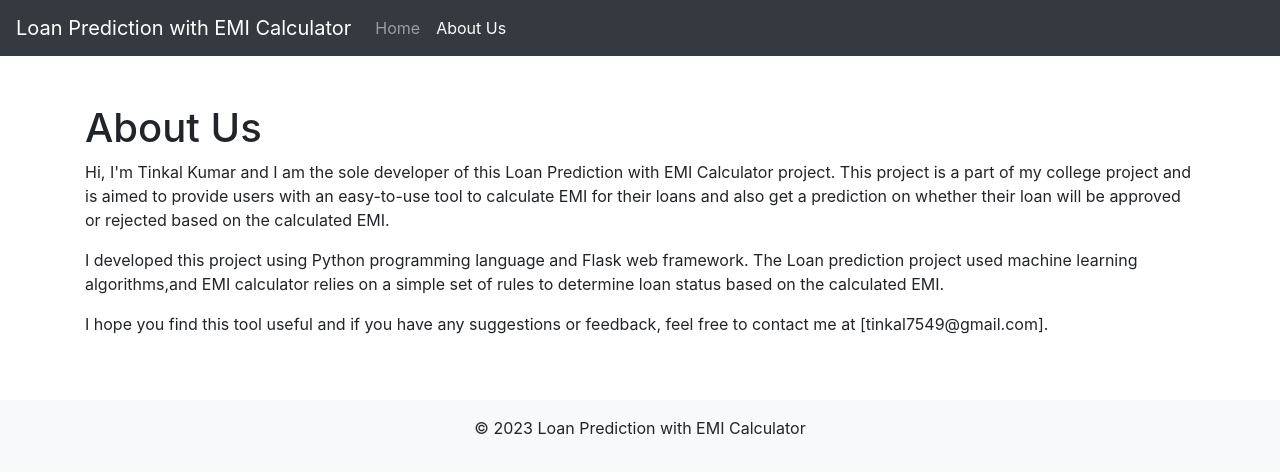
After one commit to ArnavTinkalKr/LoanPrediction, a Flask app: page /about in a window 1280 px wide. The commit adds this page. Shown: the top 474 px of the page. Run offline with Flask 2, Linux system fonts and the light colour scheme; parts of the project's set-up code (start-up, migrations or seed data) failed here and were passed over; some libraries are stand-ins or nearby versions.

Commit message:
Initial commit

```diff
--- a/app.py
+++ b/app.py
@@ -1,22 +1,21 @@
 # save this as app.py
 # pylint: disable=unused-import
+import numpy as np
 import sklearn
-from flask import Flask, escape, request, render_template
+from flask import Flask, request, render_template
 import pickle
-import numpy as np
 import joblib
+
 
 model = joblib.load('/home/tinkal/Desktop/LoanPredictionProject/model.pkl')
 
-
+# model1 = joblib.load('/home/tinkal/Desktop/LoanPredictionProject/model1.pkl')
 
 app = Flask(__name__)
-
 
 @app.route('/')
 def home():
     return render_template("index.html")
-
 
 @app.route('/predict', methods=['GET', 'POST'])
 def predict():
@@ -87,7 +86,6 @@ def predict():
             semiurban=0
             urban=0
 
-
         ApplicantIncomelog = np.log(ApplicantIncome)
         totalincomelog = np.log(ApplicantIncome+CoapplicantIncome)
         LoanAmountlog = np.log(LoanAmount)
@@ -112,7 +110,69 @@ def predict():
     else:
         return render_template("prediction.html")
 
+# define route for the about page
+@app.route('/about')
+def about():
+    return render_template('aboutus.html')
+
+
+"""
+# define route to handle loan calculation
+@app.route('/calculate', methods=['GET', 'POST'])
+def calculate():
+    if request.method == 'POST':
+        # validate loan data from form
+        p = request.form.get("PrincipalAmount")
+        R = request.form.get("AnnualInterestRate")
+        n = request.form.get("EntarNumberOfMounth")
+
+        if p and R and n:
+            # All form fields are present and non-empty
+            p = float(p)
+            R = float(R)
+            n = int(n)
+
+            # calculate interest rate per month
+            r = R / (12 * 100)
+
+            # calculate equated monthly installment (EMI)
+            emi = p * r * ((1+r)**n) / ((1+r)**n - 1)
+
+            # determine loan status based on EMI
+            if emi <= 0:
+                status = "Invalid input"
+            elif emi <= 10000:
+                status = "Approved"
+            else:
+                status = "Rejected"
+
+        # render result template with EMI and prediction
+        #return render_template("result.html", result_text="EMI is {} and loan status is {}".format(emi, status))
+    else:
+        return render_template("result.html")
+
+"""
+
+
+@app.route('/calculate', methods=['GET', 'POST'])
+def calculate():
+    if request.method == 'POST':
+       loan_amount = int(request.form.get('loan_amount'))
+       tenure = int(request.form.get('tenure'))
+       interest_rate = float(request.form.get('interest_rate'))
+       monthly_interest_rate = interest_rate/(12*100)
+       monthly_emi = (loan_amount*monthly_interest_rate*((1+monthly_interest_rate)**tenure))/(((1+monthly_interest_rate)**tenure)-1)
+       total_amount_payable = monthly_emi*tenure
+
+
+       #return render_template("result.html", result_text="monthly_emi is {}, loan_amount is {}, total_amount_payable is {}".format(round(monthly_emi, 2), loan_amount, round(total_amount_payable, 2)))
+       #return render_template("result.html", result_text="EMI is {} and loan status is {}.format(emi, status))
+
+
+       return render_template("result.html", emi_text ="Monthly EMI is: {}".format(round(monthly_emi, 2)), loanamount_text ="Loan Amount Is: {}".format(loan_amount), totalpayble_text ="Total Amount Pyable Is: {}".format(round(total_amount_payable, 2)))
+    return render_template("result.html")
+
 
 
 if __name__ == "__main__":
-    app.run(debug=True)
+    app.run(debug=True, port=5000)
--- /dev/null
+++ b/templates/aboutus.html
@@ -0,0 +1,53 @@
+<!DOCTYPE html>
+<html>
+<head>
+	<title>About Us - Loan Prediction with EMI Calculator</title>
+
+	<meta charset="UTF-8">
+	<meta name="viewport" content="width=device-width, initial-scale=1.0">
+    <link rel="stylesheet" href="https://maxcdn.bootstrapcdn.com/bootstrap/4.5.2/css/bootstrap.min.css">
+	<script src="https://ajax.googleapis.com/ajax/libs/jquery/3.5.1/jquery.min.js"></script>
+	<script src="https://cdnjs.cloudflare.com/ajax/libs/popper.js/1.16.0/umd/popper.min.js"></script>
+	<script src="https://maxcdn.bootstrapcdn.com/bootstrap/4.5.2/js/bootstrap.min.js"></script>
+</head>
+<body>
+
+	<!-- Navigation bar -->
+	<nav class="navbar navbar-expand-lg navbar-dark bg-dark">
+	  <a class="navbar-brand" href="/">Loan Prediction with EMI Calculator</a>
+	  <button class="navbar-toggler" type="button" data-toggle="collapse" data-target="#navbarNav" aria-controls="navbarNav" aria-expanded="false" aria-label="Toggle navigation">
+	    <span class="navbar-toggler-icon"></span>
+	  </button>
+	  <div class="collapse navbar-collapse" id="navbarNav">
+	    <ul class="navbar-nav">
+	      <li class="nav-item">
+	        <a class="nav-link" href="/">Home</a>
+	      </li>
+	      <li class="nav-item active">
+	        <a class="nav-link" href="/about">About Us</a>
+	      </li>
+	    </ul>
+	  </div>
+	</nav>
+
+	<!-- Main content -->
+	<div class="container my-5">
+		<div class="row">
+			<div class="col">
+				<h1>About Us</h1>
+				<p>Hi, I'm Tinkal Kumar and I am the sole developer of this Loan Prediction with EMI Calculator project. This project is a part of my college project and is aimed to provide users with an easy-to-use tool to calculate EMI for their loans and also get a prediction on whether their loan will be approved or rejected based on the calculated EMI.</p>
+				<p>I developed this project using Python programming language and Flask web framework. The Loan prediction project used machine learning algorithms,and EMI calculator relies on a simple set of rules to determine loan status based on the calculated EMI.</p>
+				<p>I hope you find this tool useful and if you have any suggestions or feedback, feel free to contact me at [tinkal7549@gmail.com].</p>
+			</div>
+		</div>
+	</div>
+
+	<!-- Footer -->
+	<footer class="bg-light py-3">
+		<div class="container">
+			<p class="text-center">&copy; 2023 Loan Prediction with EMI Calculator</p>
+		</div>
+	</footer>
+
+</body>
+</html>
```
Also changed, not shown: templates/index.html (+40 -2 lines), templates/prediction.html (+2 -6 lines), templates/result.html (+21 -26 lines), PredictionBackground.jpg (deleted), 6 other files.
